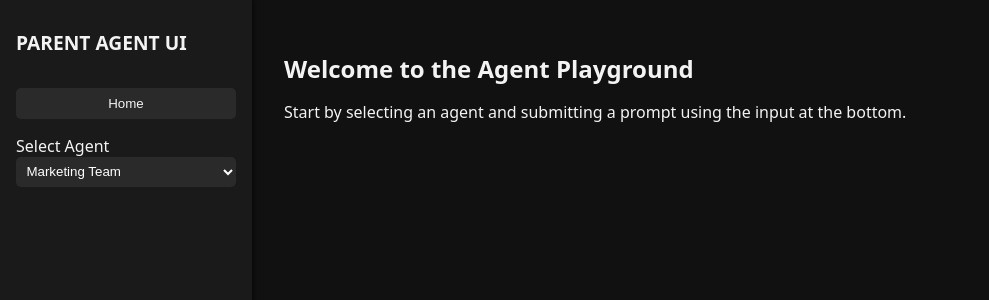
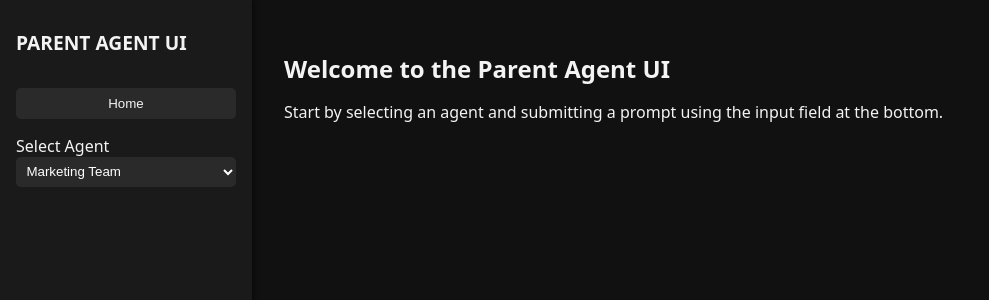
Before and after one commit to lfpmeloni/agno-playground, a Flask app: page / in a window 1280 px wide. Shown: the top 300 px of the page, without its empty margins (0-989 px from the left). Run offline with Flask 2, Linux system fonts and the light colour scheme.

Commit message:
changes to frontend

```diff
--- a/frontend/templates/index.html
+++ b/frontend/templates/index.html
@@ -116,8 +116,8 @@
 
   <div class="main">
     <div class="content">
-      <h2>Welcome to the Agent Playground</h2>
-      <p>Start by selecting an agent and submitting a prompt using the input at the bottom.</p>
+      <h2>Welcome to the Parent Agent UI</h2>
+      <p>Start by selecting an agent and submitting a prompt using the input field at the bottom.</p>
     </div>
 
     <form method="POST" class="prompt-bar">
```
